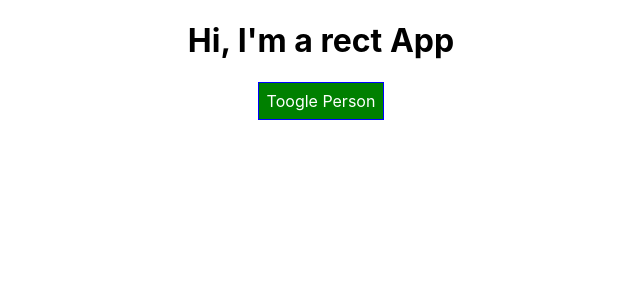
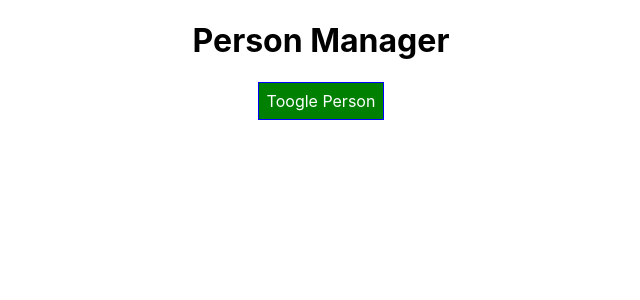
Before and after one commit to alokg1019/ReactBasicsLearning, a React (Create React App) app: page / in a window 1280 px wide. Shown: the top 300 px of the page, without its empty margins (319-959 px from the left). Built offline with nearby package versions, Linux system fonts and the light colour scheme.

Commit message:
updating title

```diff
--- a/src/components/Persons/Cockpit/Cockpit.js
+++ b/src/components/Persons/Cockpit/Cockpit.js
@@ -4,7 +4,7 @@
 
     return (
         <div>
-            <h1>Hi, I'm a rect App</h1>
+            <h1>{ props.title}</h1>
             <button
             style={ props.style}
             onClick={ props.toggle}>
--- a/src/container/App.js
+++ b/src/container/App.js
@@ -117,7 +117,7 @@
     return (
       <StyleRoot>
         <div className="App">
-          <Cockpit style={style} toggle={this.tooglePersonsHandler}></Cockpit>
+          <Cockpit title={this.props.title} style={style} toggle={this.tooglePersonsHandler}></Cockpit>
             {
               this.state.showPersons === true ?  persons: null
             }
--- a/src/index.js
+++ b/src/index.js
@@ -6,7 +6,7 @@
 
 ReactDOM.render(
   <React.StrictMode>
-    <App />
+    <App title="Person Manager" />
   </React.StrictMode>,
   document.getElementById('root')
 );
```
